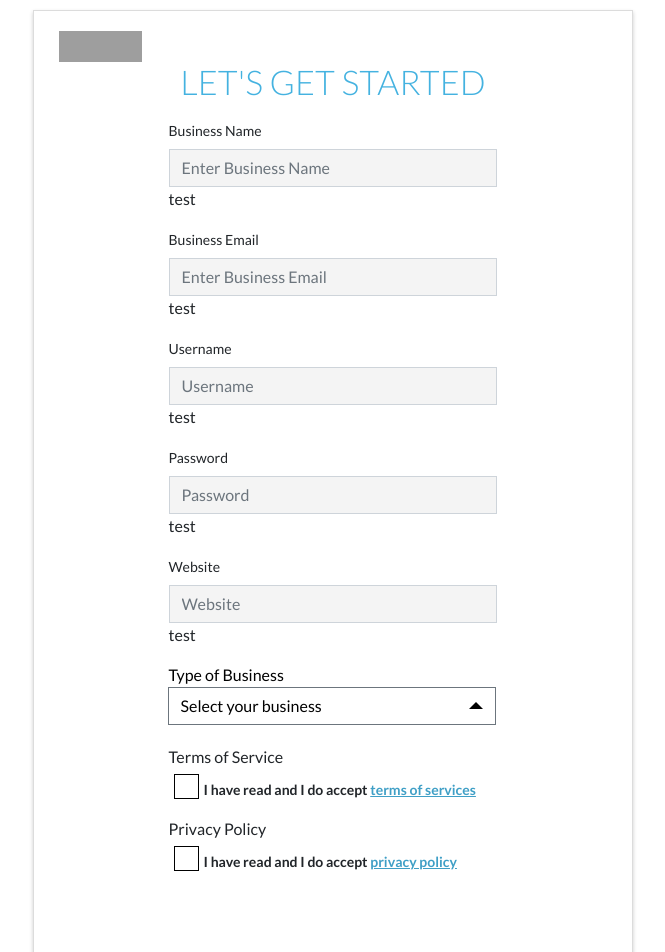
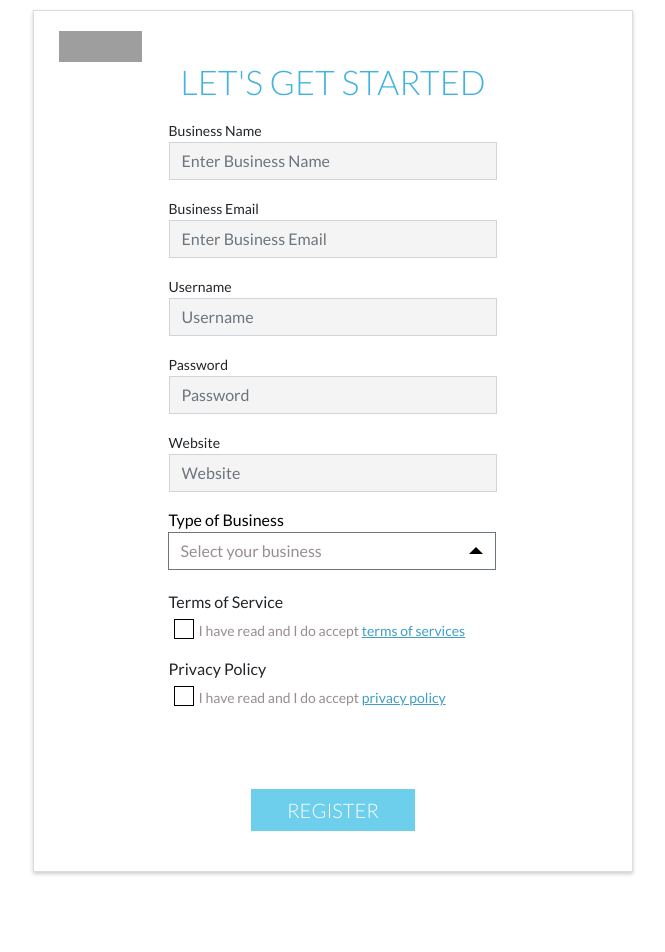
Before and after one commit to jxl19/s-exercise, a React (Create React App) app: page / in a window 1280 px wide. Shown: the top 952 px of the page, without its empty margins (307-972 px from the left). After the commit the page ends 882 px from the top, so only its background shows below. Built offline with nearby package versions, Linux system fonts and the light colour scheme; grey boxes are pictures that could not be loaded.

Commit message:
font sizes, colors

```diff
--- a/src/FormContainer.js
+++ b/src/FormContainer.js
@@ -87,7 +87,6 @@ class FormContainer extends Component {
         return !isDisabled;
     }
 
-
     render() {
         const errors = this.validated(this.state.businessName, this.state.businessEmail, this.state.userName, this.state.password);
         const shouldMarkError = (field) => {
@@ -95,6 +94,7 @@ class FormContainer extends Component {
             const shouldShow = this.state.touched[field];
             return hasErrors ? shouldShow : false;
         }
+        const isDisabled = Object.keys(errors).some(x => errors[x]);
         return (
             <div className='form-container'>
                 <img className="logo" src="https://www.simplr.ai/hubfs/Simplr-December2017/Image/logo.svg?t=1526032621612" alt="Simplr" />
@@ -110,6 +110,8 @@ class FormContainer extends Component {
                         controlFunction={this.handleBusinessName}
                         content={this.state.businessName}
                         placeholder={'Enter Business Name'}
+                        showError={shouldMarkError('businessName') ? "show-error" : "hide-error"}
+                        errorMessage={"Please input business name."}
                     />
                     <FormInput
                         className={shouldMarkError('businessEmail') ? "form-control error" : "form-control"}
@@ -120,6 +122,8 @@ class FormContainer extends Component {
                         controlFunction={this.handleBusinessEmail}
                         content={this.state.businessEmail}
                         placeholder={'Enter Business Email'}
+                        showError={shouldMarkError('businessEmail') ? "show-error" : "hide-error"}
+                        errorMessage={"Please enter a valid email address."}
                     />
                     <FormInput
                         className={shouldMarkError('userName') ? "form-control error" : "form-control"}
@@ -130,16 +134,20 @@ class FormContainer extends Component {
                         controlFunction={this.handleUsername}
                         content={this.state.userName}
                         placeholder={'Username'}
+                        showError={shouldMarkError('userName') ? "show-error" : "hide-error"}
+                        errorMessage={"Please enter your desired username."}
                     />
                     <FormInput
                         className={shouldMarkError('password') ? "form-control error" : "form-control"}
                         onBlur={this.handleBlur('password')}
-                        inputType={'text'}
+                        inputType={'password'}
                         title={'Password'}
                         name={'Password'}
                         controlFunction={this.handlePassword}
                         content={this.state.password}
                         placeholder={'Password'}
+                        showError={shouldMarkError('password') ? "show-error" : "hide-error"}
+                        errorMessage={"Password should have six characters."}
                     />
                     <FormInput
                         className={'form-control website'}
@@ -182,7 +190,7 @@ class FormContainer extends Component {
                         href={'https://www.simplr.ai/hubfs/privacyPolicyv4.pdf'}
                     />
                     <div className="btn-container">
-                        <button type="submit" className="btn btn-submit">REGISTER</button>
+                        <button disabled={isDisabled} type="submit" className="btn btn-submit">REGISTER</button>
                     </div>
                 </form>
             </div>
--- a/src/FormInput.js
+++ b/src/FormInput.js
@@ -11,7 +11,7 @@ const FormInput = (props) => (
             value={props.content}
             onChange={props.controlFunction}
             placeholder={props.placeholder}/>
-            <span class="error">test</span>
+        <div className={props.showError}>{props.errorMessage}</div>
     </div>
 )
 
--- a/src/main.css
+++ b/src/main.css
@@ -140,6 +140,7 @@ input[type="checkbox"]:focus + label::before {
 
 .default-option{
     float:left;
+    color: #8d8282e6;
 }
 
 @media only screen and (max-width: 665px)  {
@@ -178,11 +179,10 @@ input[type="checkbox"]:focus + label::before {
 div.dropdown-menu.dropdown-menu-right.show{
     width:100%;
     border-radius: 0;
-    transform: translate3d(0px, -113px, 0px) !important;
+    transform: translate3d(0px, -89px, 0px) !important;
 
 }
 .dropup .dropdown-toggle::after{
-    /* margin-left:140px !important; */
     font-size:25px;
     float: right;
     margin-top: 8px;
@@ -198,12 +198,21 @@ div.dropdown-menu.dropdown-menu-right.show{
 }
 .privacy, .terms{
     float:right;
-    margin-top:10px;
+    margin-top:6px;
+    color:#8d8282e6;
+    font-weight: 400;
 }
 .conditions{
     display:block;
 }
-
+.hide-error{
+    display:none;
+}
+.show-error{
+    color:red;
+    display: inline;
+    font-size:12px;
+}
 form input.error {
     border-color: red;
   }
@@ -212,8 +221,8 @@ form input.error {
   }
   .React__checkbox--input + span {
     display: inline-flex;
-    width: 25px;
-    height: 25px;
+    width: 20px;
+    height: 20px;
     background: white;
     align-items: center;
     justify-content: center;
@@ -225,6 +234,13 @@ form input.error {
   }
   .React__checkbox--input:checked + span::before {
     content: '\2713';
-    font-size: 25px;
-    color: black;
+    text-align: center;
+    font-size: 14px;
+    color: white;
+    background: black;
+    width: 20px;
+    height:20px;
   }
+  .form-group label{
+      margin-bottom: 0;
+  }
```
